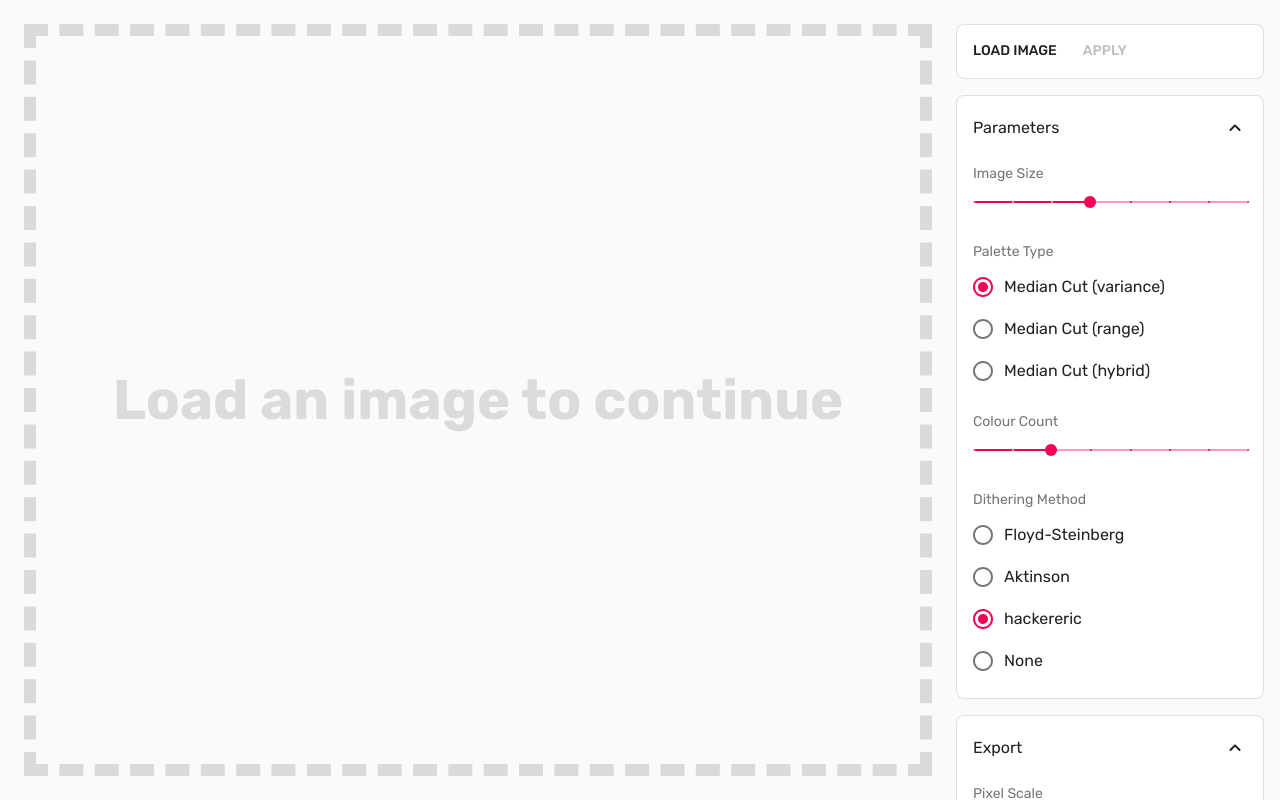
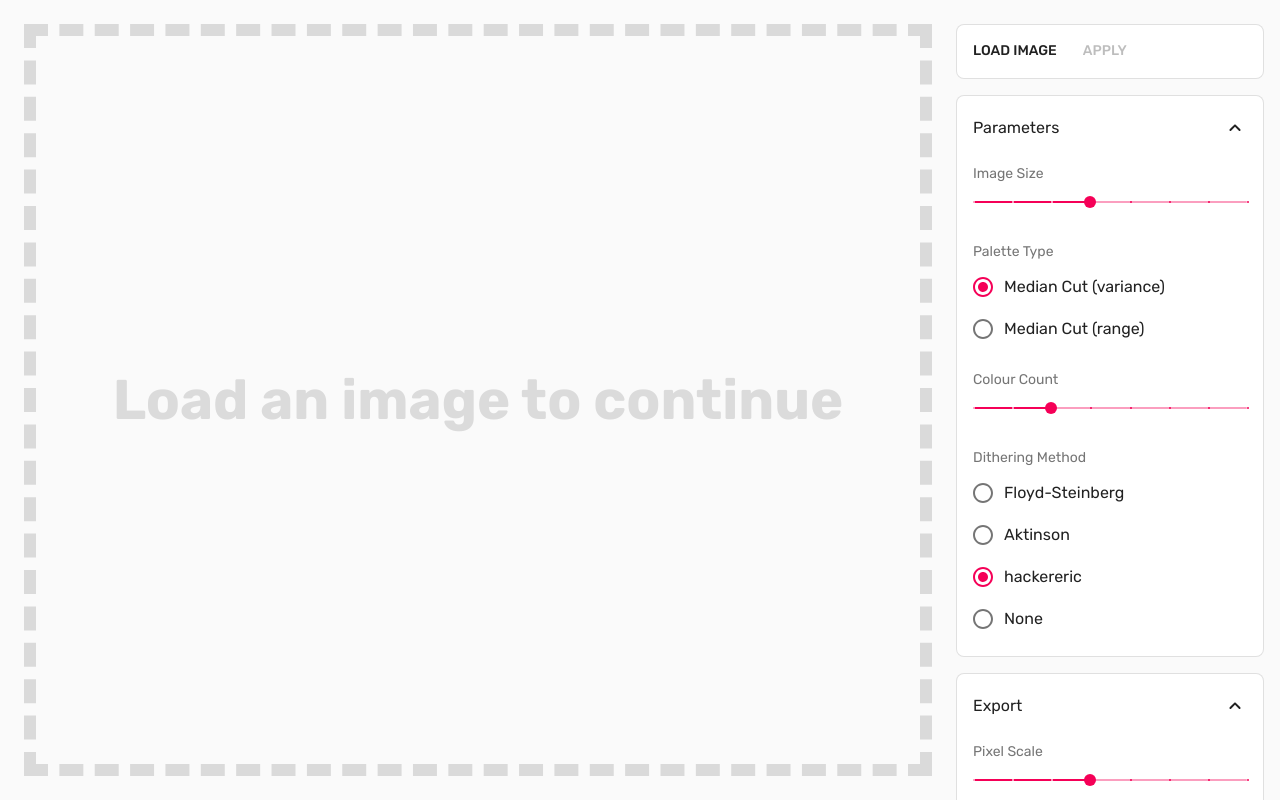
Before and after one commit to hack3ric/pixelate, a Next.js app: page / in a window 1280 px wide. Built offline with nearby package versions, Linux system fonts and the light colour scheme.

Commit message:
Remove median cut hybrid

```diff
--- a/src/components/sidebar/Parameters.tsx
+++ b/src/components/sidebar/Parameters.tsx
@@ -45,8 +45,7 @@ export default function Parameters(props: ParametersProps) {
             onChange={props.onPaletteTypeChange}
             labels={{
               "median-cut-variance": "Median Cut (variance)",
-              "median-cut-range": "Median Cut (range)",
-              "median-cut-hybrid": "Median Cut (hybrid)"
+              "median-cut-range": "Median Cut (range)"
             }}
           />
           <SliderParameter
--- a/src/image/image.worker.ts
+++ b/src/image/image.worker.ts
@@ -1,7 +1,7 @@
 import * as Comlink from "comlink";
 import { resizeNearestNeighbor, resizeDownSupersampling } from "./resize";
 import applyColor, { Dither } from "./apply-color";
-import { medianCutHybrid, PaletteType } from "./palette";
+import { PaletteType } from "./palette";
 import medianCut from "./palette/median-cut";
 
 function run(input: ImageData, size: number, colors: number, dither: Dither, paletteType: PaletteType): ImageData {
@@ -37,8 +37,6 @@ function run(input: ImageData, size: number, colors: number, dither: Dither, pal
     case "median-cut-range":
       palette = medianCut(output.data, colors, "range");
       break;
-    case "median-cut-hybrid":
-      palette = medianCutHybrid(output.data, colors);
   }
 
   for (let color of palette) {
--- a/src/image/palette/index.ts
+++ b/src/image/palette/index.ts
@@ -1,7 +1,5 @@
 export type PaletteType =
   | "median-cut-variance"
   | "median-cut-range"
-  | "median-cut-hybrid";
 
 export { default as medianCut } from "./median-cut";
-export { default as medianCutHybrid } from "./median-cut-hybrid";
```
